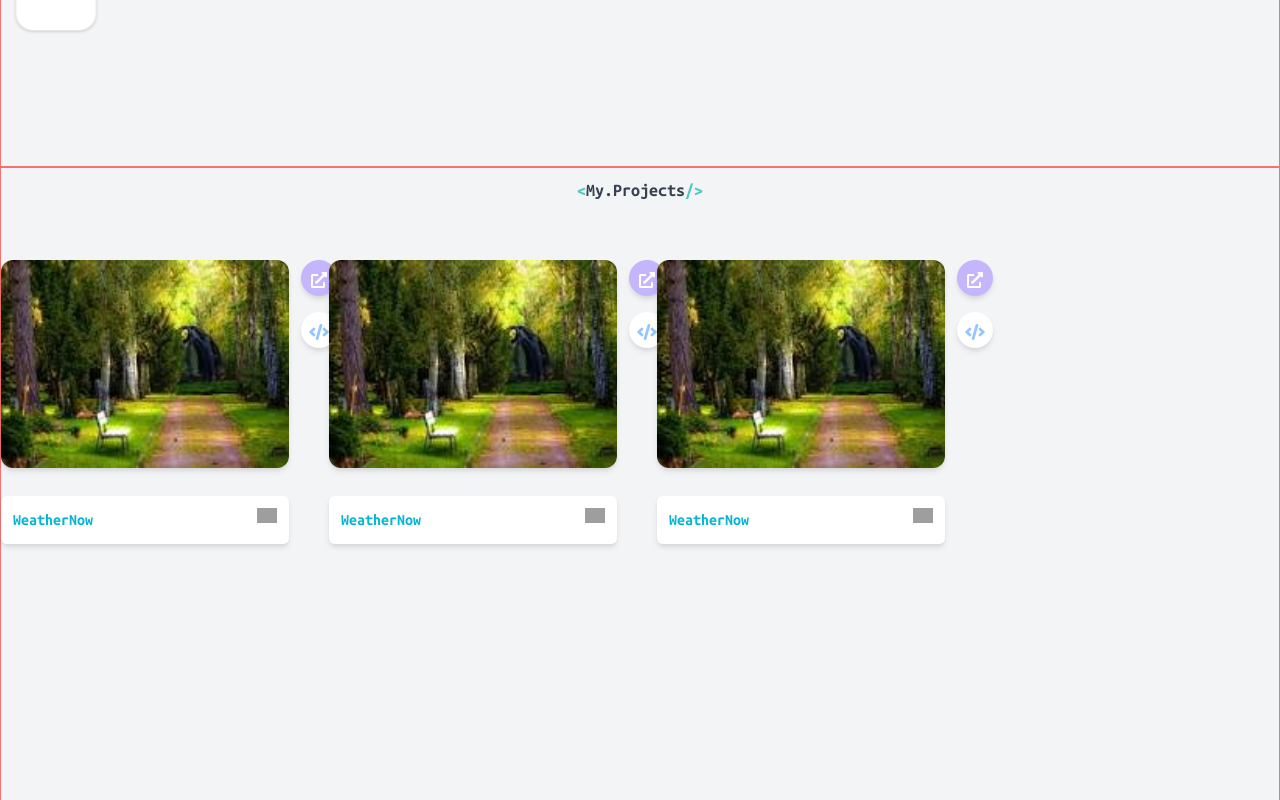
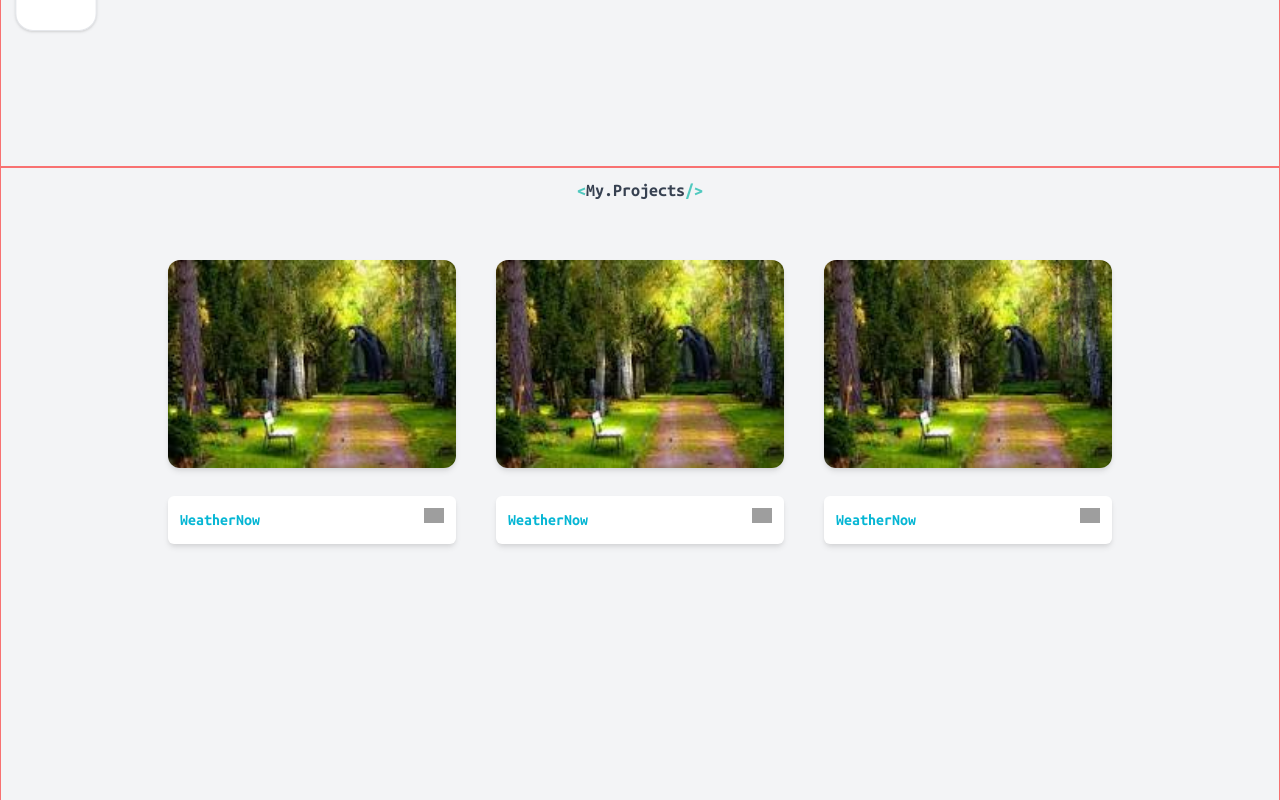
Before and after one commit to CoderLadFahim/fahimfolio, a Vue app: page / in a window 1280 px wide. Shown: the part 633-1433 px from the top of the page. Built offline with nearby package versions, Linux system fonts and the light colour scheme; grey boxes are pictures that could not be loaded.

Commit message:
Projects section responsive layout complete

```diff
--- a/src/components/Project.vue
+++ b/src/components/Project.vue
@@ -25,21 +25,31 @@ defineProps<{project: ProjectInterface}>()
 					 </div>
 				</div>
 		  </div>
-		  <div class="project-actions space-y-4 sm:absolute top-0 -right-12">
+		  <div class="project-actions space-y-4 sm:absolute top-0 right-3 top-3 bg-gray-600 rounded-full p-1 self-start">
 				<a
 					 :href="project.link"
 					 target="_blank"
-					 class="block w-9 h-9 bg-purple-300 rounded-full shadow-md font-bold text-white text-center py-2"
+					 class="block w-8 h-8 bg-purple-300 rounded-full shadow-md font-bold text-white text-center py-2 grid place-items-center"
 				>
 					 <font-awesome-icon icon="external-link-alt" />
 				</a>
 				<a
 					 :href="project.sourceCodeLink"
 					 target="_blank"
-					 class="block w-9 h-9 bg-white rounded-full shadow-md font-bold text-blue-300 text-center py-2"
+					 class="block w-8 h-8 bg-white rounded-full shadow-md font-bold text-blue-300 text-center py-2 grid place-items-center"
 				>
 					 <font-awesome-icon icon="code" />
 				</a>
 		  </div>
 	 </div>
 </template>
+
+<style>
+.project-actions {
+	@apply sm:opacity-10 transition;
+}
+
+.project:hover .project-actions {
+	@apply sm:opacity-100;
+}
+</style>
--- a/src/views/Projects.vue
+++ b/src/views/Projects.vue
@@ -12,8 +12,30 @@ const projects = computed((): ProjectInterface[] => store.state.projects);
 <template>
 	<section id="skills-section" class="site-section">
 		<SectionTitle titleText="My.Projects" />
-		<div class="project-display space-y-14 py-14 flex flex-col items-center sm:flex-row sm:flex-wrap sm:justify-center md:space-y-0 md:gap-10 md:justify-start">
+		<div class="project-display">
 			<Project v-for="(project, i) in projects" :project="project" :key="i" />
 		</div>
 	</section>
 </template>
+
+
+<style>
+.project-display {
+	@apply
+		space-y-14
+		py-14
+		flex
+		flex-col
+		items-center
+
+		sm:flex-row
+		sm:flex-wrap
+		sm:justify-center
+		sm:space-y-0
+		sm:gap-5
+		sm:gap-y-10
+
+		md:space-y-0
+		md:gap-10
+}
+</style>
```
